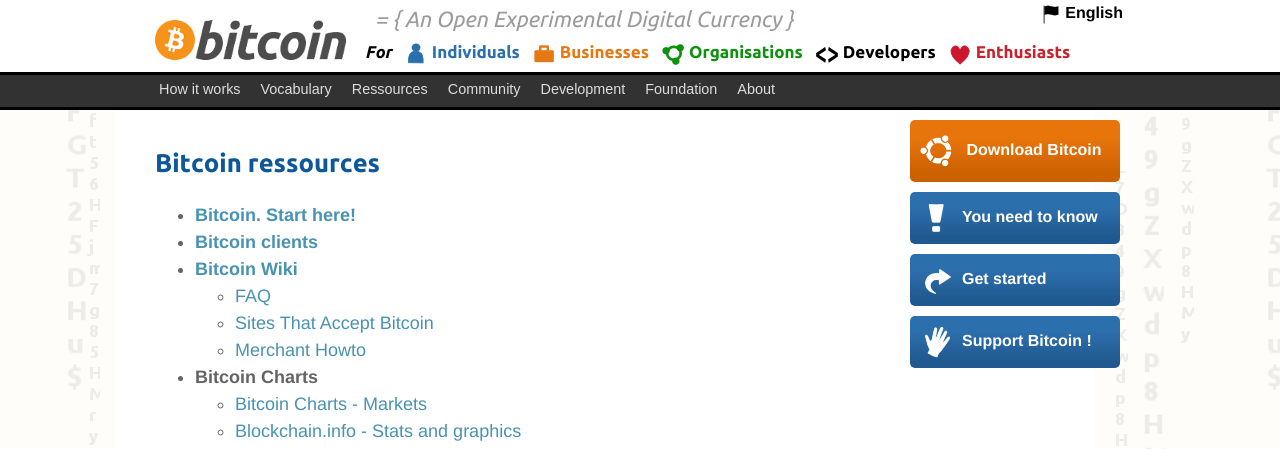
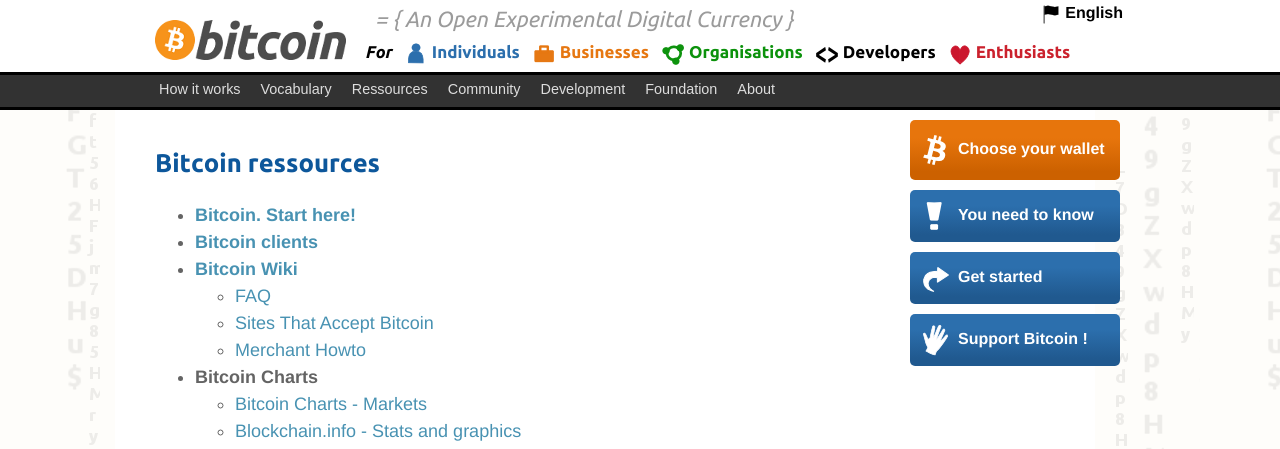
Before and after one commit to jonwaller/bitcoinorg-clean, a Jekyll site: the page built from en/ressources.html, in a window 1280 px wide. Shown: the top 449 px of the page. Built offline with Jekyll 4.4.1, drawn with Linux system fonts in a browser that asks for light colours.

Commit message:
replace download button, use choose your wallet instead

```diff
--- a/_layouts/base-en.html
+++ b/_layouts/base-en.html
@@ -56,16 +56,8 @@ ALERT:
     {{ content }}
       </div>
       <div id="rightbox">
-        <div id="download">
-          <a href="/en/download">
-          <script type="text/javascript">
-          if(navigator.userAgent.indexOf('Mac')!==-1)OS='mac';
-          else if(navigator.userAgent.indexOf('Linux')!==-1)OS='ubu';
-          else OS='win';
-          document.write('<img src="/img/ico-'+OS+'.png" alt="Download Bitcoin">');
-          </script>
-          Download Bitcoin
-          </a>
+        <div id="choose">
+          <a href="/en/choose-your-wallet"><img src="/img/ico-bitcoin.png" alt="Choose your wallet">Choose your wallet</a>
         </div>
         <div id="before">
           <a href="/en/you-need-to-know"><img src="/img/ico-warn.png" alt="You need to know">You need to know</a>
--- a/en/download.html
+++ b/en/choose-your-wallet.html
@@ -1,6 +1,6 @@
 ---
 layout: base-en
-title: Download - Bitcoin
+title: Choose your wallet - Bitcoin
 ---
 <h1>Bitcoin Client Software</h1>
 <p>Bitcoin is a system of merchants, individuals, a network of participants and software. Together they maintain a mutually co-operating infrastructure without the need for authorities - a decentralised peer-to-peer system. A core layer of the Bitcoin system is the Bitcoin network through which people interact with it using Bitcoin client software. Below we list such software.</p>
--- a/en/css/style.css
+++ b/en/css/style.css
@@ -128,8 +128,8 @@ border-radius:5px;
 -webkit-border-radius:5px;
 padding:5px;
 }
-#download>a:first-child,#before>a:first-child,#start>a:first-child,#support>a:first-child{
-padding:10px;
+#choose>a:first-child,#before>a:first-child,#start>a:first-child,#support>a:first-child{
+padding:10px 8px;
 color:#fff;
 display:block;
 text-align:left;
@@ -139,9 +139,9 @@ font-weight:bold;
 border-radius:5px;
 -webkit-border-radius:5px;
 }
-#download img,#before img,#start img,#support img{
+#choose img,#before img,#start img,#support img{
 vertical-align:middle;
-margin-right:10px;
+margin-right:8px;
 }
 #before>a:first-child,#start>a:first-child,#support>a:first-child{
 background-color:#2c6fad;
@@ -158,8 +158,8 @@ background-image:-moz-linear-gradient(bottom, #2c6fad 14%, #2c6fad 70%);
 background-image:-webkit-linear-gradient(bottom, #2c6fad 14%, #2c6fad 70%);
 background-image:-ms-linear-gradient(bottom, #2c6fad 14%, #2c6fad 70%);
 }
-#download>a:first-child{
-padding:15px 10px;
+#choose>a:first-child{
+padding:14px 8px;
 background-color:#e67711;
 background-image:linear-gradient(bottom, #cc6100 14%, #e7750c 70%);
 background-image:-o-linear-gradient(bottom, #cc6100 14%, #e7750c 70%);
@@ -167,7 +167,7 @@ background-image:-moz-linear-gradient(bottom, #cc6100 14%, #e7750c 70%);
 background-image:-webkit-linear-gradient(bottom, #cc6100 14%, #e7750c 70%);
 background-image:-ms-linear-gradient(bottom, #cc6100 14%, #e7750c 70%);
 }
-#download>a:first-child:hover{
+#choose>a:first-child:hover{
 background-image:linear-gradient(bottom, #e7750c 14%, #e7750c 70%);
 background-image:-o-linear-gradient(bottom, #e7750c 14%, #e7750c 70%);
 background-image:-moz-linear-gradient(bottom, #e7750c 14%, #e7750c 70%);
--- a/en/ressources.html
+++ b/en/ressources.html
@@ -5,7 +5,7 @@ title: Ressources - Bitcoin
 <h1>Bitcoin ressources</h1>
 <ul class="ressources">
 <li><a href="http://www.weusecoins.com" target="_blank">Bitcoin. Start here!</a></li>
-<li><a href="/en/download">Bitcoin clients</a></li>
+<li><a href="/en/choose-your-wallet">Bitcoin clients</a></li>
 <li><a href="https://en.bitcoin.it/wiki/Main_Page" target="_blank">Bitcoin Wiki</a>
 <ul>
   <li><a href="https://bitcoin.it/wiki/FAQ" target="_blank">FAQ</a></li>
```
Also changed, not shown: img/ico-bitcoin.png (added), img/ico-mac.png (deleted), img/ico-ubu.png (deleted), img/ico-win.png (deleted), src/icon-bitcoin.svg (added), 1 other file.
